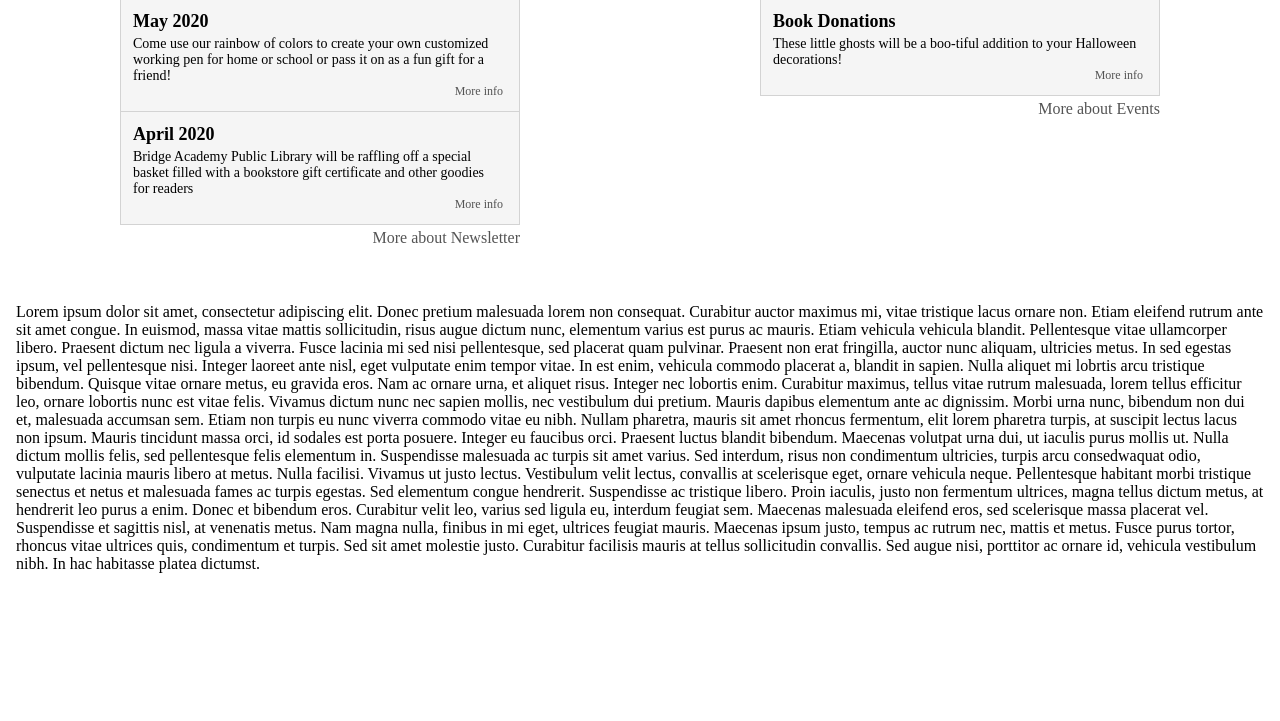
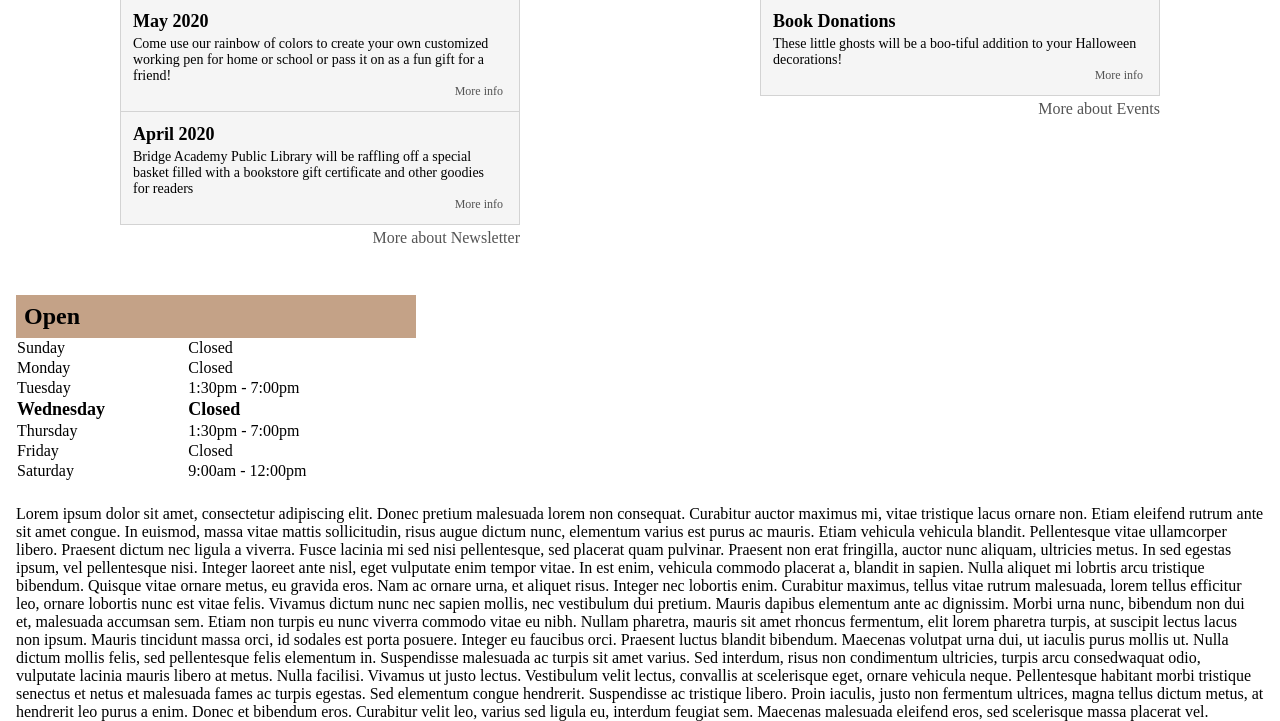
Before and after one commit to owenbean400/dresdenLib, a PHP site: page / in a window 1280 px wide. Shown: the part 639-1360 px from the top of the page. Before the commit the page ends 1212 px from the top, so only its background shows below. Run offline with PHP 8.4, Linux system fonts and the light colour scheme.

Commit message:
abstract navbar to template + add open times with functionality

```diff
--- a/index.html
+++ b/index.html
@@ -5,30 +5,16 @@
         <meta name="viewport" content="width=device-width, initial-scale=1">
     </head>
     <body>
-        <nav id="navbar" class="bg-dark" v-bind:class="phoneClass">
-            <a class="navlogo">{{logoName}}</a>
-            <div class="link-container" v-bind:class="toggleShowPhoneNav">
-                <div class="phoneNavbar" v-bind:class="{none: !isPhone}">
-                    <a class="navlogo">{{logoName}}</a>
-                    <div v-on:click="hideLinks" class="x">X</div>
-                </div>
-                <div class="links">
-                    <ol>
-                        <li v-for="(link, name) in links"><a v-bind:href="link">{{name}}</a></li>
-                    </ol>
-                </div>
-            </div>
-            <div v-on:click="showLinks" class="hamburger">
-                <div v-for="i in 3"></div>
-            </div>
-        </nav>
+        <div id="navbar">
+            <Navbar></Navbar>
+        </div>
         <script src="navbar.js"></script>
         <div class="headerImage">
 
         </div>
         <h1 style="text-align: center;">Welcome to Bridge Academy Public Library</h1>
         <h3 style="text-align: center;">currently in development</h3>
-        <div id=mainInfo class="itemsContainer">
+        <div id="mainInfo" class="itemsContainer">
             <div v-for="(item, name) in items" class="itemContainer">
                 <div class="itemTitle" class="itemTitle">{{name}}</div>
                 <div v-for="info in item.stuff" class="itemInfo">
@@ -37,6 +23,18 @@
                     <a v-bind:href="info.link" class="infoLink">More info</a>
                 </div>
                 <a v-bind:href="item.link" class="itemLink">More about {{name}}</a>
+            </div>
+        </div>
+        <div id="about">
+            <div v-for="(item, name) in about" class="itemContainer">
+                <div class="itemTitle">{{name}}</div>
+                <div v-if="isOpen(dayNumToString(date.getDay()))">We're Open Now</div>
+                <table width="100%" style="border-collapse:collapse;">
+                    <tr v-for="(time, day) in item.time"  v-bind:class="{bold : isSameDay(day), greenbc : isOpen(day)}">
+                        <td>{{day}}</td>
+                        <td>{{time}}</td>
+                    </tr>
+                </table>
             </div>
         </div>
         <script src="main.js"></script>
--- a/main.js
+++ b/main.js
@@ -41,9 +41,72 @@ let items = {
     }
 }
 
+let about = {
+    Open: {
+        time: {
+            Sunday: "Closed",
+            Monday: "Closed",
+            Tuesday: "1:30pm - 7:00pm",
+            Wednesday: "Closed",
+            Thursday: "1:30pm - 7:00pm",
+            Friday: "Closed",
+            Saturday: "9:00am - 12:00pm"
+        }
+    }
+}
+
 var mainInfo = new Vue({
     el: "#mainInfo",
     data: {
         items
     }
 })
+
+var aboutInfo = new Vue({
+    el: "#about",
+    data: {
+        about,
+        date: new Date()
+    },
+    methods: {
+        isSameDay: function(day) {
+            for(let i = 0; i < Object.keys(about.Open.time).length; i++){
+                if(day == Object.keys(about.Open.time)[i]){
+                    if(this.date.getDay() == i){
+                        return true;
+                    }
+                }
+            }
+            return false;
+        },
+        isOpen: function(day) {
+            console.log(day)
+            if(!this.isSameDay(day)){
+                return false;
+            }
+            if(day == "Saturday"){
+                if(this.date.getHours() >= 8 && this.date.getHours() <= 12){
+                    return true;
+                }
+            }
+            else if(day == "Tuesday") {
+                if( ((this.date.getHours() == 12 && this.date.getMinutes() >= 30) || this.date.getHours() >= 13) && this.date.getHours() <= 18){
+                    return true;
+                }
+            }
+            else if(day == "Thursday"){
+                if( ((this.date.getHours() == 12 && this.date.getMinutes() >= 30) || this.date.getHours() >= 13) && this.date.getHours() <= 18){
+                    return true;
+                }
+            }
+            return false;
+        },
+        dayNumToString: function(num) {
+            for(let i = 0; i < Object.keys(about.Open.time).length; i++){
+                if(num == i){
+                    return Object.keys(about.Open.time)[i];
+                }
+            }
+        }
+    }
+})
--- a/navbar.js
+++ b/navbar.js
@@ -11,15 +11,31 @@ const NAV_HEAD_SIZE = 500;
 
 let template = "";
 
-var navbar = new Vue({
-    el: '#navbar',
-    data: {
+Vue.component('Navbar', {
+    template: `<nav id="navbar" class="bg-dark" v-bind:class="phoneClass">
+            <a class="navlogo">{{logoName}}</a>
+            <div class="link-container" v-bind:class="toggleShowPhoneNav">
+                <div class="phoneNavbar" v-bind:class="{none: !isPhone}">
+                    <a class="navlogo">{{logoName}}</a>
+                    <div v-on:click="hideLinks" class="x">X</div>
+                </div>
+                <div class="links">
+                    <ol>
+                        <li v-for="(link, name) in links"><a v-bind:href="link">{{name}}</a></li>
+                    </ol>
+                </div>
+            </div>
+            <div v-on:click="showLinks" class="hamburger">
+                <div v-for="i in 3"></div>
+            </div>
+        </nav>`,
+    data() {return {
         links,
         isPhone: (window.innerWidth <= PHONE_SIZE),
         showPhoneLinks: false,
         loaded: false,
         logoName: (window.innerWidth <= NAV_HEAD_SIZE) ? "BAPL" : "Bridge Academy Public Library"
-    },
+    }},
     created() {
         window.addEventListener("resize", this.updateNav);
     },
@@ -57,5 +73,8 @@ var navbar = new Vue({
             return classCss;
         }
     }
+})
 
+var navbar = new Vue({
+    el: '#navbar'
 })
--- a/sassStyle/style.css
+++ b/sassStyle/style.css
@@ -180,32 +180,33 @@ body {
   justify-content: space-around;
   margin: 32px 0;
 }
-.itemsContainer .itemContainer {
+
+.itemContainer {
   margin: 16px;
   width: 280px;
 }
 @media screen and (max-width: 640px) {
-  .itemsContainer .itemContainer {
+  .itemContainer {
     width: 100%;
   }
 }
 @media screen and (max-width: 961px) and (min-width: 640px) {
-  .itemsContainer .itemContainer {
+  .itemContainer {
     width: 280px;
   }
 }
 @media screen and (min-width: 961px) {
-  .itemsContainer .itemContainer {
+  .itemContainer {
     width: 400px;
   }
 }
-.itemsContainer .itemContainer .itemTitle {
+.itemContainer .itemTitle {
   background-color: #C4A287;
   padding: 8px 0 8px 8px;
   font-weight: 700;
   font-size: 24;
 }
-.itemsContainer .itemContainer .itemInfo {
+.itemContainer .itemInfo {
   background-color: whitesmoke;
   padding: 12px 16px 12px 12px;
   border-bottom: solid lightgray 1px;
@@ -213,15 +214,15 @@ body {
   border-left: solid lightgray 1px;
   overflow: hidden;
 }
-.itemsContainer .itemContainer .itemInfo .infoTitle {
+.itemContainer .itemInfo .infoTitle {
   margin: 0 0 4px 0;
   font-size: 18;
 }
-.itemsContainer .itemContainer .itemInfo .infoInfo {
+.itemContainer .itemInfo .infoInfo {
   margin: 0;
   font-size: 14;
 }
-.itemsContainer .itemContainer .itemInfo .infoLink {
+.itemContainer .itemInfo .infoLink {
   margin: 0;
   font-size: 12;
   float: right;
@@ -229,17 +230,26 @@ body {
   color: #545454;
   text-decoration: none;
 }
-.itemsContainer .itemContainer .itemInfo .infoLink:hover {
+.itemContainer .itemInfo .infoLink:hover {
   text-decoration: underline;
 }
-.itemsContainer .itemContainer .itemLink {
+.itemContainer .itemLink {
   float: right;
   margin-top: 4px;
   color: #545454;
   text-decoration: none;
 }
-.itemsContainer .itemContainer .itemLink:hover {
+.itemContainer .itemLink:hover {
   text-decoration: underline;
 }
 
+.bold {
+  font-weight: bold;
+  font-size: 18;
+}
+
+.greenbc {
+  background-color: #99ff99;
+}
+
 /*# sourceMappingURL=style.css.map */
```
Also changed, not shown: sassStyle/index.sass (+45 -38 lines), 1 other file.
